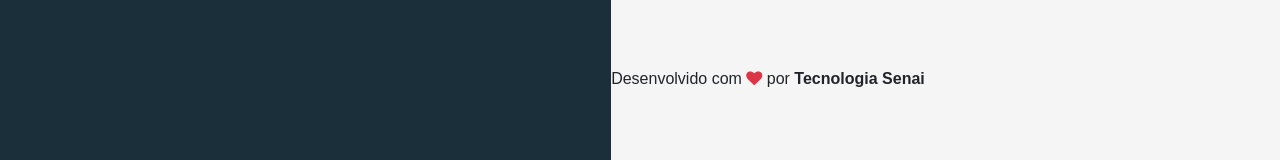
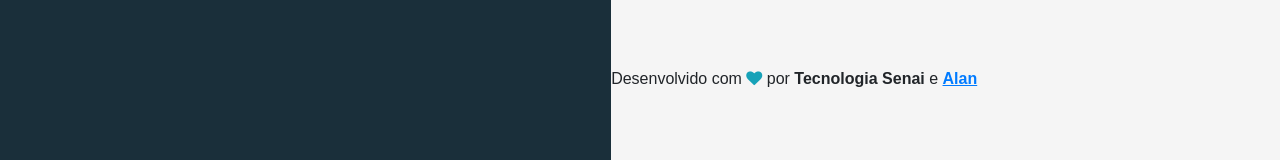
Before and after one commit to Danielalveslira/cadastro-empresarial, a React (Create React App) app in the folder frontend/: page / in a window 1280 px wide. Shown: the part 597-757 px from the top of the page. Built offline with nearby package versions, Linux system fonts and the light colour scheme; a web font is replaced by a local one.

Commit message:
Modificações no rodapé
- Cor do coração modificado para azul
- Adicionado "e Alan" com link para meu site

```diff
--- a/frontend/src/components/template/Footer.css
+++ b/frontend/src/components/template/Footer.css
@@ -6,3 +6,6 @@ footer.footer{
   background-color: #fff;
   box-shadow: var(--shadow);
 }
+.text-primary{
+  text-decoration: underline;
+}
--- a/frontend/src/components/template/Footer.jsx
+++ b/frontend/src/components/template/Footer.jsx
@@ -4,7 +4,13 @@ import './Footer.css'
 export default props =>
   <footer className="Footer">
     <span>
-      Desenvolvido com <i className="fa fa-heart text-danger"></i> por <strong>Tecnologia Senai</strong>
+      Desenvolvido com <i className="fa fa-heart text-info"></i> por <strong>Tecnologia Senai </strong>
+      e <strong className="text-primary">
+          <a href="https://nerd0000.github.io/" target="_blank" rel="noopener noreferrer">
+            Alan
+          </a>
+        </strong>
     </span>
   </footer>
-//"fa fa-heart text-danger"
+//"fa fa-heart text-danger / text-primary se refere ao bootstrap"
+//rel="noopener noreferrer" evita erros de segurança
```
